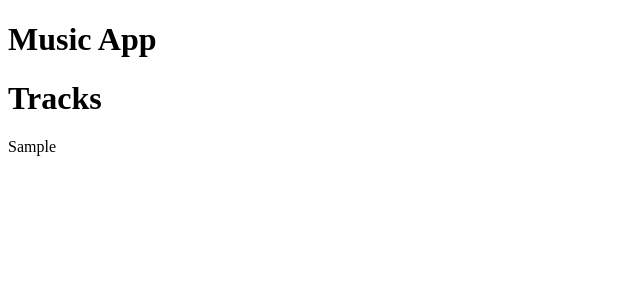
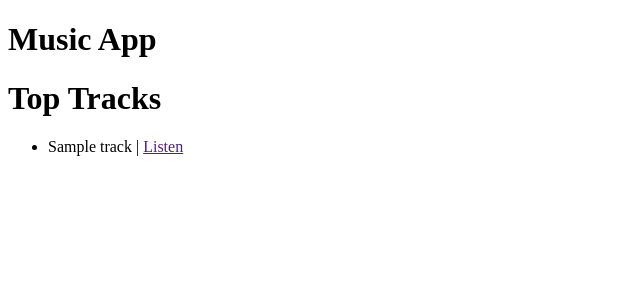
Before and after one commit to EvanReinstein/meenstream, a Django app: template templates/music/tracks.html in a window 1280 px wide. Shown: the part 26-326 px from the top of the page, without its empty margins (0-640 px from the left). Run offline with Django 3.2, Linux system fonts and the light colour scheme; the template is opened without the code that fills it: most values are stand-ins (such as "Sample title", 1, 10 or a date in 2020).

Commit message:
adds song sample to top tracks

```diff
--- a/music/urls.py
+++ b/music/urls.py
@@ -6,5 +6,6 @@ urlpatterns = [
     path('<int:playlist_id>', views.playlist_view, name='playlist_view'),
     path('profile', views.profile_view, name="profile"),
     path('search', views.search, name="search"),
-    path('tracks', views.artist_top_tracks, name="tracks")
+    path('tracks', views.artist_top_tracks, name="tracks"),
+
 ]
--- a/templates/music/search.html
+++ b/templates/music/search.html
@@ -13,7 +13,7 @@
     {% for item in artist_data.artists.items %}
       <h3>Artist name: {{ item.name }}<h3>
 
-      <h3>Spotify Id: {{ item.uri }}</h3>
+      <h3>Spotify Id: {{ item.id }}</h3>
 
     {% endfor %}
 
@@ -21,5 +21,4 @@
    <p>Artist not found</p>
   {% endif %}
 
-
 {% endblock %}
--- a/templates/music/tracks.html
+++ b/templates/music/tracks.html
@@ -4,14 +4,19 @@
 
 <!-- get artist name -->
 
-<h1>Tracks</h1>
+<h1>Top Tracks</h1>
 
-  {% if top_tracks %}
-  <p> {{ top_tracks }} </p>
+{% if top_tracks %}
+	<ul>
+		{% for track in top_tracks.tracks %}
+	  		<li>{{ track.name }} | <a href="{{track.preview_url}}">Listen</a></li>
+	  	{% endfor %}
+	<ul>
 
-  {% else %}
-   <p>Artist not found</p>
-  {% endif %}
+{% else %}
+	<p>No songs found</p>
+
+{% endif %}
 
 
 {% endblock %}
```
